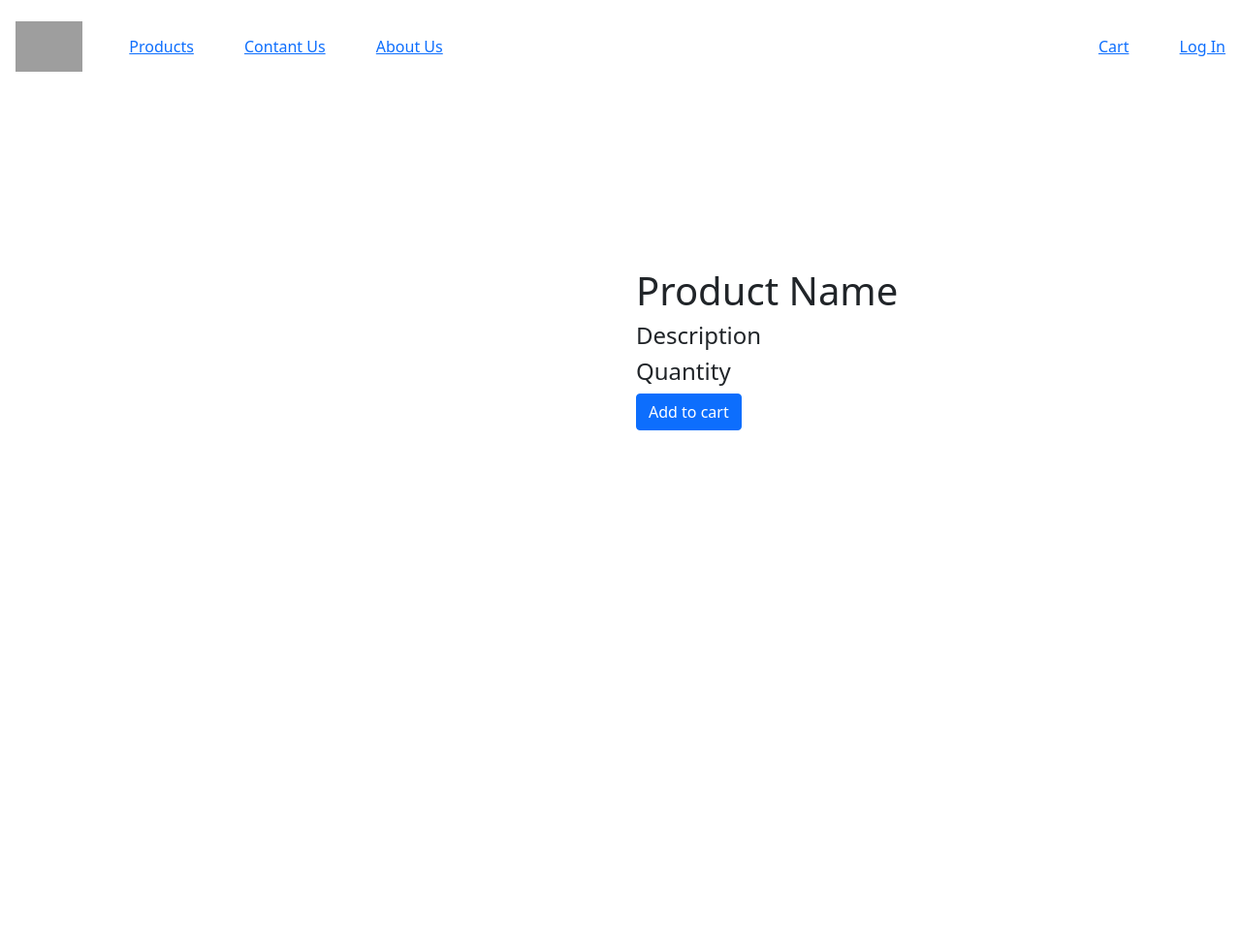
After one commit to saintcheece/potchitostreats, a PHP site: page /product-view.php in a window 1280 px wide. The commit adds this page. Shown: the whole page at 97% size. Run offline with PHP 8.4, Linux system fonts and the light colour scheme; some libraries are stand-ins or nearby versions; grey boxes are pictures that could not be loaded.

Commit message:
product view added

```diff
--- a/public/pages/category-view.php
+++ b/public/pages/category-view.php
@@ -26,9 +26,8 @@
 
     <!-- HIGHLIGHT PRODUCTS -->
     <div class="yellow w-100 min-vh-100">
-        <h2 class="ps-5 pt-4">Featured Goodies</h2>
         <div class="container" >
-            <div class="row pb-3" style="height: 75vh">
+            <div class="row py-3" style="height: 75vh">
                 <div class="col h-100">
                     <div class="card w-100 me-3 h-100">
                         <img src="../assets/image.png" class="card-img-top h-75" alt="...">
--- /dev/null
+++ b/public/pages/product-view.php
@@ -0,0 +1,41 @@
+<!DOCTYPE html>
+<html lang="en">
+<head>
+    <meta charset="UTF-8">
+    <meta name="viewport" content="width=device-width, initial-scale=1.0">
+    <title>Document</title>
+
+    <link href="https://cdn.jsdelivr.net/npm/bootstrap@5.0.2/dist/css/bootstrap.min.css" rel="stylesheet" integrity="sha384-EVSTQN3/azprG1Anm3QDgpJLIm9Nao0Yz1ztcQTwFspd3yD65VohhpuuCOmLASjC" crossorigin="anonymous">
+    <script src="https://cdn.jsdelivr.net/npm/bootstrap@5.0.2/dist/js/bootstrap.bundle.min.js" integrity="sha384-MrcW6ZMFYlzcLA8Nl+NtUVF0sA7MsXsP1UyJoMp4YLEuNSfAP+JcXn/tWtIaxVXM" crossorigin="anonymous"></script>
+    <link rel="stylesheet" href="../css/test.css">
+
+    <link rel="stylesheet" href="../css/flickity.css" media="screen">
+    <script src="../js/flickity.pkgd.min.js"></script>
+
+</head>
+<body style="height: 88vh">
+
+    <?php include 'layout/header.php'; ?>
+
+    <!-- HIGHLIGHT PRODUCTS -->
+    <div class="orange w-100 h-100">
+
+        <div class="d-flex h-75 justify-content-between">
+            <div class="green h-100 w-100">
+                <!-- <img src="../assets/image.png" style="height: 100%; object-fit: contain;"> -->
+            </div>
+            <div class="red h-100 w-100 d-flex align-items-center">
+                <div class="m-3">
+                    <h1>Product Name</h1>
+                    <h4>Description</h4>
+                    <h4>Quantity</h4>
+                    <button type="button" class="btn btn-primary">Add to cart</button>
+                </div>
+            </div>
+        </div>
+    </div>
+
+    <?php include 'layout/footer.php'; ?>
+
+</body>
+</html>
```
